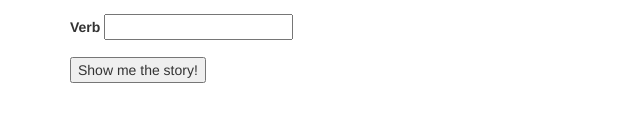
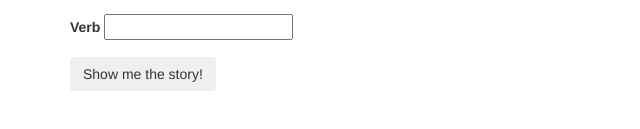
Before and after one commit to JStein92/weekSixProjects, a plain HTML site: page madLibs.html in a window 1280 px wide. Shown: the part 185-314 px from the top of the page, 0-640 px from the left. Drawn offline with nearby package versions, Linux system fonts and the light colour scheme.

Commit message:
add fixes to submt buttons

```diff
--- a/js/main.js
+++ b/js/main.js
@@ -6,6 +6,7 @@ $(function() {
   $('#verb').val('');
 
   $('#blanks form').submit(function(event){
+
     var person1Input = $('#person1').val();
     var person2Input = $('#person2').val();
     var animalInput = $('#animal').val();
--- a/madLibs.html
+++ b/madLibs.html
@@ -31,8 +31,9 @@
           <label for="verb">Verb</label>
           <input type="text" id="verb" >
         </div>
+            <button type="submit" class="btn">Show me the story!</button>
       </form>
-      <button type="button" name="submit" id="submit">Show me the story!</button>
+
 
     </div>
     <div id="story">
```
